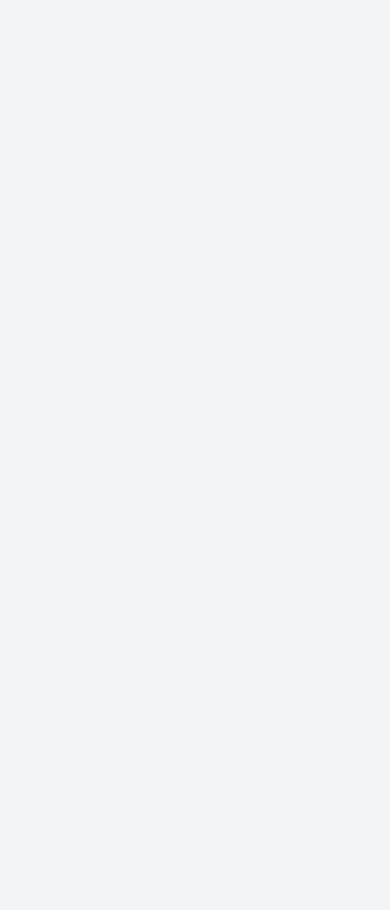
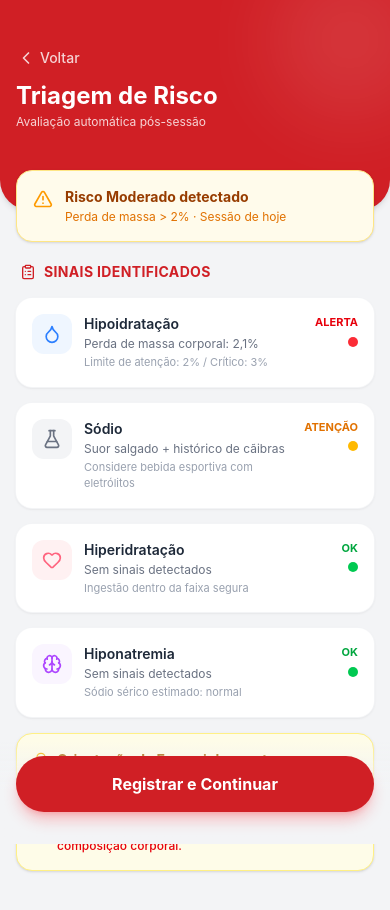
Before and after one commit to gstuchi/nutri-esportiva, a React (Vite) app: page /triagem-risco-mob in a window 390 px wide. Before the commit this address had no page. Shown: the top 910 px of the page. Before the commit the page ends 844 px from the top, so only its background shows below. Built offline with nearby package versions, Linux system fonts and the light colour scheme.

Commit message:
feat: add tela de triagem de risco mobile

```diff
--- a/src/App.jsx
+++ b/src/App.jsx
@@ -7,6 +7,7 @@ import PosSessao from './screens/PosSessao'
 import ResultadoSessao from './screens/ResultadoSessao'
 import Triagem from './screens/Triagem'
 import Relatorio from './screens/Relatorio'
+import TriagemRiscoMOB from './screens/TriagemRiscoMOB'
 
 export default function App() {
   return (
@@ -20,6 +21,7 @@ export default function App() {
         <Route path="/resultado-sessao" element={<ResultadoSessao />} />
         <Route path="/triagem-de-risco" element={<Triagem />} />
         <Route path="/relatorios" element={<Relatorio />} />
+        <Route path="/triagem-risco-mob" element={<TriagemRiscoMOB />} />
       </Routes>
     </BrowserRouter>
   )
--- /dev/null
+++ b/src/screens/TriagemRiscoMOB.jsx
@@ -0,0 +1,141 @@
+import { useNavigate } from 'react-router-dom'
+import { ChevronLeft, AlertTriangle, Droplet, FlaskConical, Heart, Brain, Lightbulb, CheckCircle2, ClipboardList } from 'lucide-react'
+
+export default function TriagemRiscoMOB() {
+  const navigate = useNavigate()
+
+  return (
+    <div className="min-h-screen pb-32 bg-[var(--color-bg)] font-sans">
+
+      {/* header */}
+      <div className="bg-[var(--color-primary)] text-white pt-12 pb-20 px-4 rounded-b-[30px] shadow-md relative overflow-hidden">
+        <div className="absolute -top-10 -right-10 w-40 h-40 bg-white/10 rounded-full blur-2xl pointer-events-none" />
+
+        <button
+          onClick={() => navigate(-1)}
+          className="flex items-center gap-1 text-white/80 text-sm font-medium mb-3 relative z-10 hover:text-white transition-colors"
+        >
+          <ChevronLeft className="w-5 h-5" />
+          Voltar
+        </button>
+
+        <div className="relative z-10">
+          <h1 className="text-2xl font-bold">Triagem de Risco</h1>
+          <p className="text-white/80 text-xs mt-0.5">Avaliação automática pós-sessão</p>
+        </div>
+      </div>
+
+      <div className="px-4 -mt-10 space-y-4 relative z-20">
+
+        {/* alerta principal */}
+        <div className="bg-amber-50 border border-amber-200 rounded-2xl p-4 flex items-start gap-3 shadow-sm">
+          <AlertTriangle className="w-5 h-5 text-amber-500 shrink-0 mt-0.5" />
+          <div>
+            <p className="text-amber-800 font-bold text-sm">Risco Moderado detectado</p>
+            <p className="text-amber-600 text-xs mt-0.5">Perda de massa &gt; 2% · Sessão de hoje</p>
+          </div>
+        </div>
+
+        {/* título da seção */}
+        <div className="flex items-center gap-2 px-1 pt-1">
+          <ClipboardList className="w-4 h-4 text-[var(--color-primary)]" />
+          <h2 className="text-[var(--color-primary)] font-bold text-sm uppercase tracking-wide">Sinais Identificados</h2>
+        </div>
+
+        {/* card hipoidratação */}
+        <div className="bg-white rounded-2xl p-4 shadow-sm ring-1 ring-gray-100 flex items-start gap-3">
+          <div className="w-10 h-10 rounded-xl bg-blue-50 flex items-center justify-center shrink-0">
+            <Droplet className="w-5 h-5 text-blue-500" />
+          </div>
+          <div className="flex-1">
+            <p className="text-gray-800 font-semibold text-sm">Hipoidratação</p>
+            <p className="text-gray-500 text-xs mt-0.5">Perda de massa corporal: 2,1%</p>
+            <p className="text-gray-400 text-[11px] mt-0.5">Limite de atenção: 2% / Crítico: 3%</p>
+          </div>
+          <div className="flex flex-col items-end gap-1.5 shrink-0">
+            <span className="text-[11px] font-bold text-red-600">ALERTA</span>
+            <div className="w-2.5 h-2.5 rounded-full bg-red-500" />
+          </div>
+        </div>
+
+        {/* card sódio */}
+        <div className="bg-white rounded-2xl p-4 shadow-sm ring-1 ring-gray-100 flex items-start gap-3">
+          <div className="w-10 h-10 rounded-xl bg-gray-100 flex items-center justify-center shrink-0">
+            <FlaskConical className="w-5 h-5 text-gray-500" />
+          </div>
+          <div className="flex-1">
+            <p className="text-gray-800 font-semibold text-sm">Sódio</p>
+            <p className="text-gray-500 text-xs mt-0.5">Suor salgado + histórico de cãibras</p>
+            <p className="text-gray-400 text-[11px] mt-0.5">Considere bebida esportiva com eletrólitos</p>
+          </div>
+          <div className="flex flex-col items-end gap-1.5 shrink-0">
+            <span className="text-[11px] font-bold text-amber-600">ATENÇÃO</span>
+            <div className="w-2.5 h-2.5 rounded-full bg-amber-400" />
+          </div>
+        </div>
+
+        {/* card hiperidratação */}
+        <div className="bg-white rounded-2xl p-4 shadow-sm ring-1 ring-gray-100 flex items-start gap-3">
+          <div className="w-10 h-10 rounded-xl bg-rose-50 flex items-center justify-center shrink-0">
+            <Heart className="w-5 h-5 text-rose-400" />
+          </div>
+          <div className="flex-1">
+            <p className="text-gray-800 font-semibold text-sm">Hiperidratação</p>
+            <p className="text-gray-500 text-xs mt-0.5">Sem sinais detectados</p>
+            <p className="text-gray-400 text-[11px] mt-0.5">Ingestão dentro da faixa segura</p>
+          </div>
+          <div className="flex flex-col items-end gap-1.5 shrink-0">
+            <span className="text-[11px] font-bold text-green-600">OK</span>
+            <div className="w-2.5 h-2.5 rounded-full bg-green-500" />
+          </div>
+        </div>
+
+        {/* card hiponatremia */}
+        <div className="bg-white rounded-2xl p-4 shadow-sm ring-1 ring-gray-100 flex items-start gap-3">
+          <div className="w-10 h-10 rounded-xl bg-purple-50 flex items-center justify-center shrink-0">
+            <Brain className="w-5 h-5 text-purple-500" />
+          </div>
+          <div className="flex-1">
+            <p className="text-gray-800 font-semibold text-sm">Hiponatremia</p>
+            <p className="text-gray-500 text-xs mt-0.5">Sem sinais detectados</p>
+            <p className="text-gray-400 text-[11px] mt-0.5">Sódio sérico estimado: normal</p>
+          </div>
+          <div className="flex flex-col items-end gap-1.5 shrink-0">
+            <span className="text-[11px] font-bold text-green-600">OK</span>
+            <div className="w-2.5 h-2.5 rounded-full bg-green-500" />
+          </div>
+        </div>
+
+        {/* orientação de encaminhamento */}
+        <div className="bg-yellow-50 border border-yellow-200 rounded-2xl p-4 shadow-sm">
+          <div className="flex items-center gap-2 mb-3">
+            <Lightbulb className="w-4 h-4 text-yellow-500" />
+            <p className="text-yellow-700 font-bold text-sm">Orientação de Encaminhamento</p>
+          </div>
+          <div className="space-y-2">
+            <div className="flex items-start gap-2">
+              <CheckCircle2 className="w-4 h-4 text-red-500 shrink-0 mt-0.5" />
+              <p className="text-red-600 text-xs font-medium">Perda &gt; 3%? Procure nutricionista ou médico imediatamente.</p>
+            </div>
+            <div className="flex items-start gap-2">
+              <CheckCircle2 className="w-4 h-4 text-red-500 shrink-0 mt-0.5" />
+              <p className="text-red-600 text-xs font-medium">Histórico recorrente? Agendar avaliação de composição corporal.</p>
+            </div>
+          </div>
+        </div>
+
+      </div>
+
+      {/* botão de ação */}
+      <div className="fixed bottom-0 left-0 right-0 p-4 bg-gradient-to-t from-[var(--color-bg)] via-[var(--color-bg)] to-transparent z-30 pb-8">
+        <button
+          className="w-full bg-[var(--color-primary)] text-white font-bold text-base py-4 rounded-full shadow-lg shadow-red-500/30 hover:bg-[var(--color-primary-dark)] active:scale-95 transition-all"
+          onClick={() => navigate('/dashboard')}
+        >
+          Registrar e Continuar
+        </button>
+      </div>
+
+    </div>
+  )
+}
```
